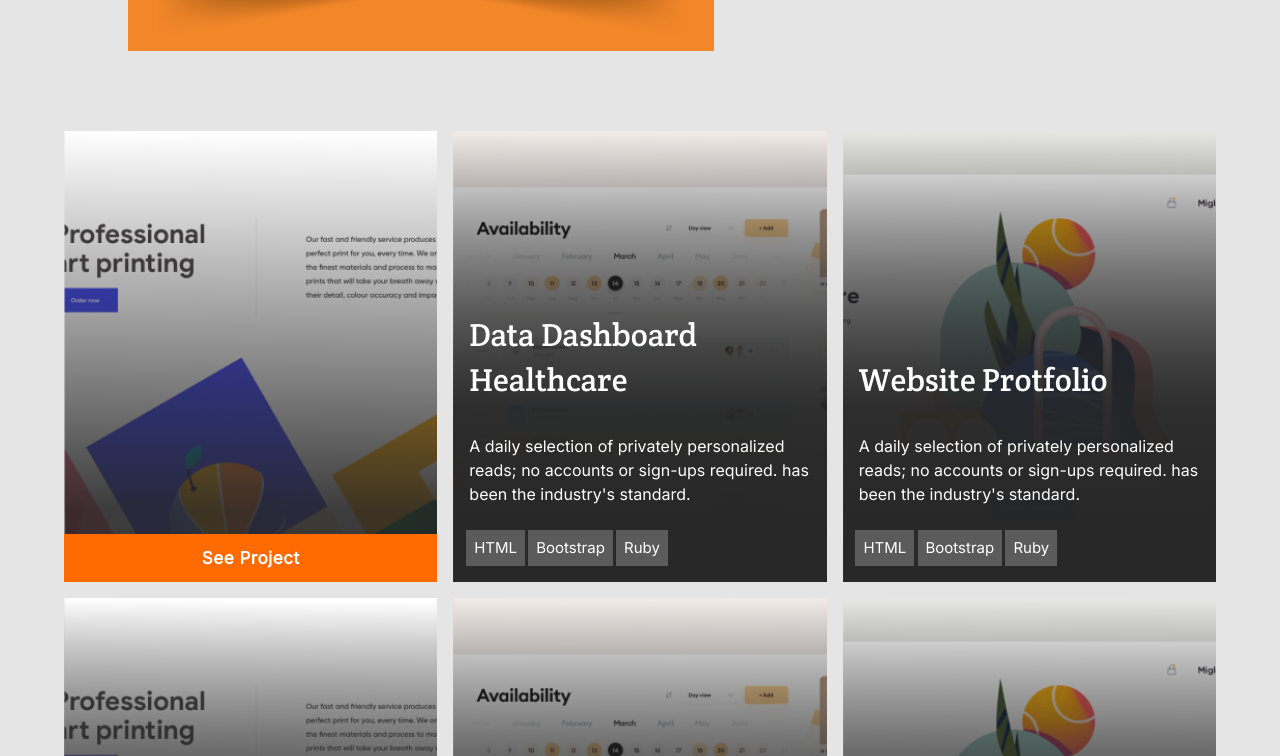
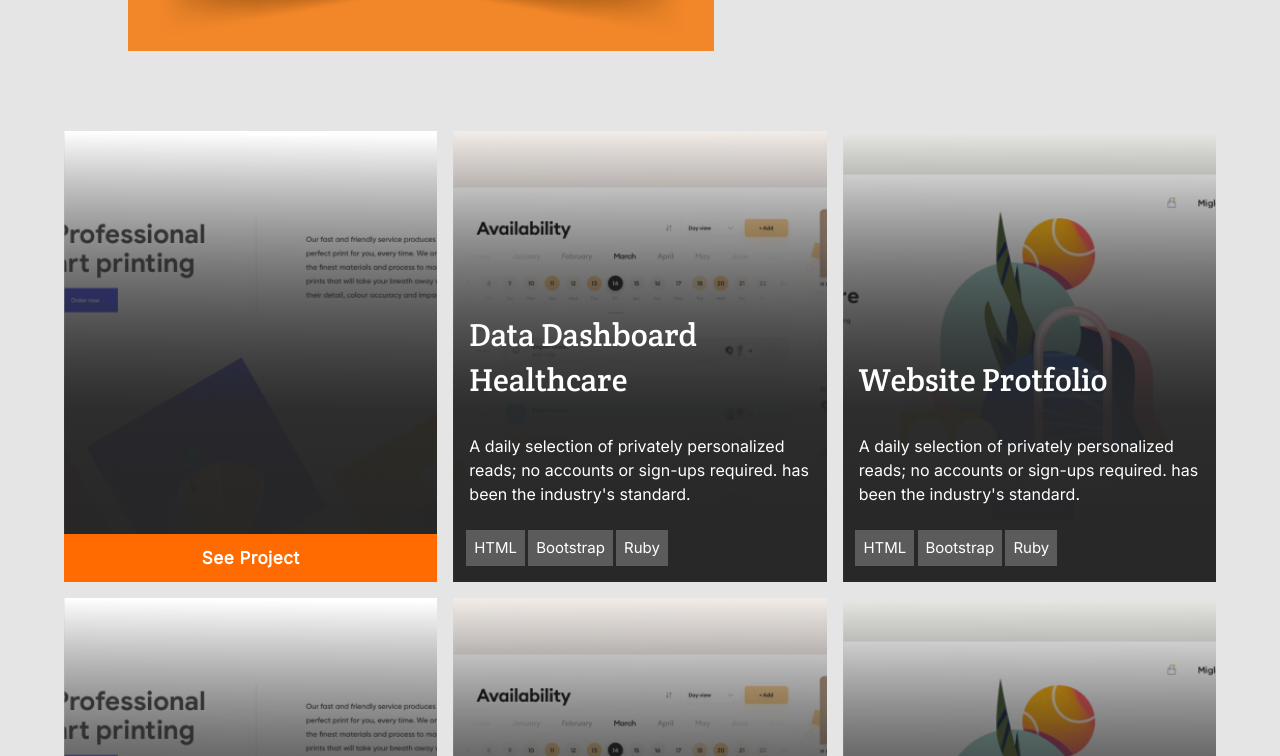
Before and after one commit to anita00001/Portfolio-setup, a website: page index.html in a window 1280 px wide. In both pictures the pointer is over the element 250 px from the left and 1963 px from the top of the page. Shown: the part 1607-2363 px from the top of the page. Drawn offline with Linux system fonts and the light colour scheme.

Commit message:
Fix linters

```diff
--- a/style.css
+++ b/style.css
@@ -819,7 +819,7 @@ footer .bottom_line {
 
   .card1:hover,
   .card4:hover {
-    background: linear-gradient(180.45deg, rgba(38, 38, 38, 0) 100%, rgba(38, 38, 38, 1) 100%), url(images_4/card-bg-img1-1.png);
+    background: none #f3f3f3, url(images_4/card-bg-img1.png);
     background-repeat: no-repeat;
     background-size: cover;
   }
```
